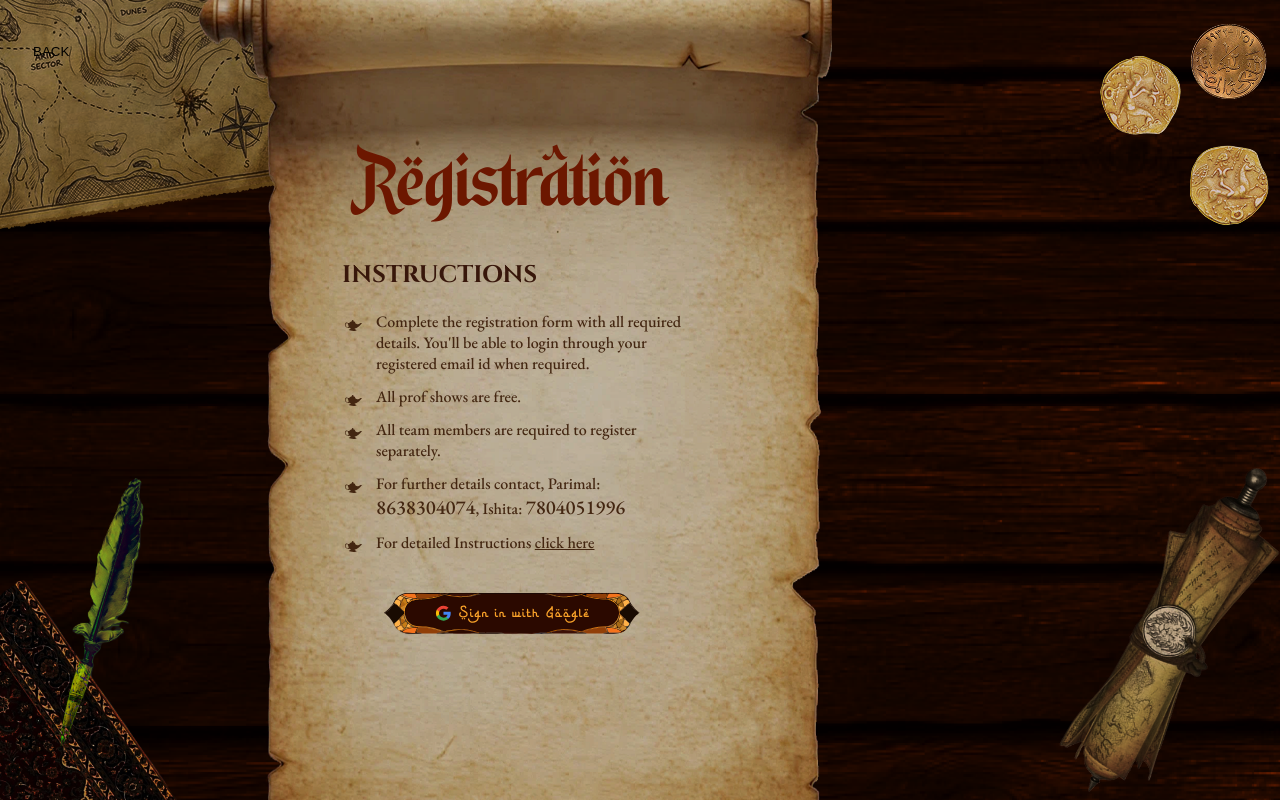
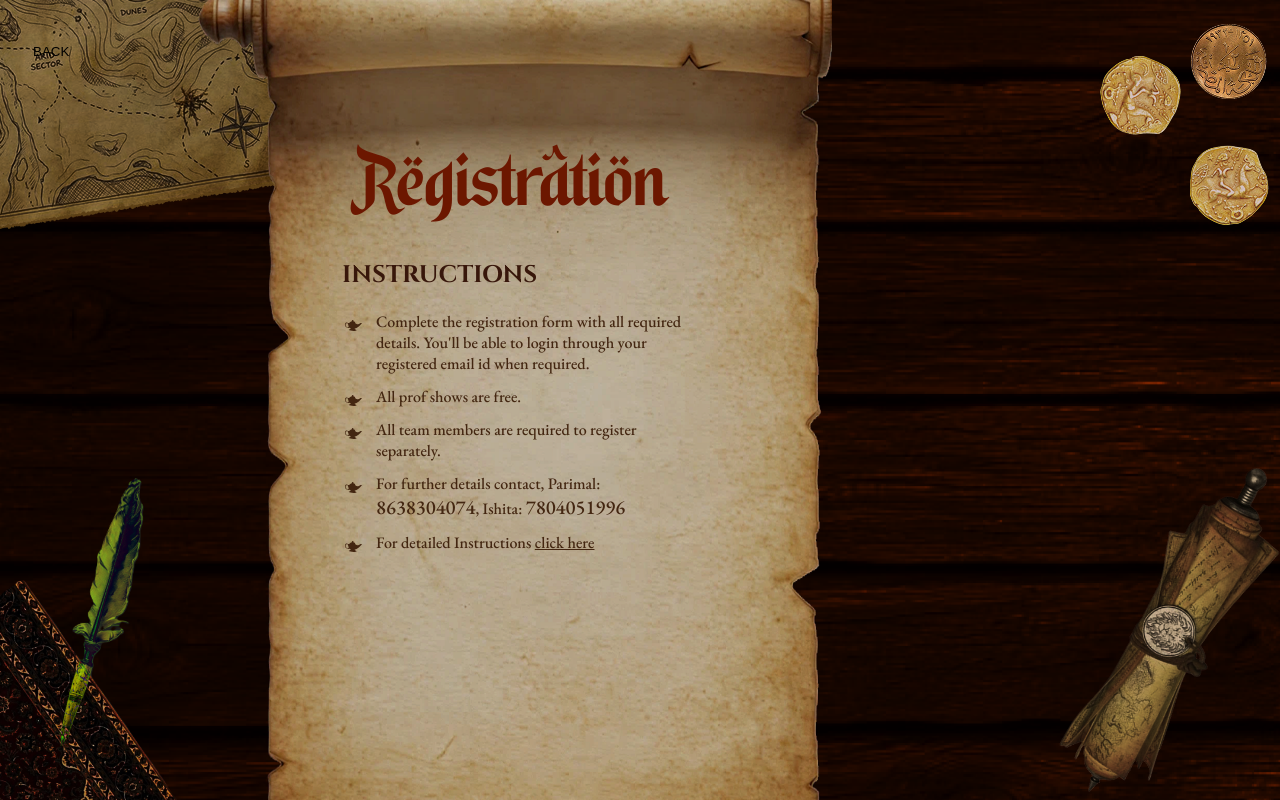
Before and after one commit to dvm-bitspilani/oasis-2026-web, a React (Vite) app: page /register in a window 1280 px wide. Built offline with nearby package versions, Linux system fonts and the light colour scheme.

Commit message:
Changed to old Instructions.tsx

```diff
--- a/src/pages/registration/components/Instructions/Instructions.tsx
+++ b/src/pages/registration/components/Instructions/Instructions.tsx
@@ -66,7 +66,7 @@
 
 import { useState } from "react";
 import styles from "./Instructions.module.scss";
-import { useGoogleLogin } from "@react-oauth/google";
+import { GoogleLogin } from "@react-oauth/google";
 import InstructionModal from "../InstructionModal/InstructionModal";
 
 import leftbottom from "../../../../assets/registration/reg/leftbottom.png"
@@ -79,11 +79,6 @@ interface InstructionsProps {
 
 const Instructions = ({ onGoogleSignIn }: InstructionsProps) => {
   const [detailInst, setdetailInst] = useState(false);
-
-  const login = useGoogleLogin({
-    onSuccess: onGoogleSignIn,
-    onError: () => console.error("Login Failed"),
-  });
 
     return (
       <>
@@ -116,9 +111,18 @@ const Instructions = ({ onGoogleSignIn }: InstructionsProps) => {
             </li>
           </ul>
 
-          <div>
-            <button className={styles.googleButton} onClick={() => login()} />
-          </div>
+           <div>
+          <GoogleLogin
+            onSuccess={onGoogleSignIn}
+            onError={() => console.log("Login Failed")}
+            theme="filled_blue"
+            shape="pill"
+            size="large"
+            text="signin_with"
+            width={window.innerWidth < 500 ? "200" : "350"}
+            className={styles.googleButton}
+          />
+        </div>
         </div>
       </>
     );
```
